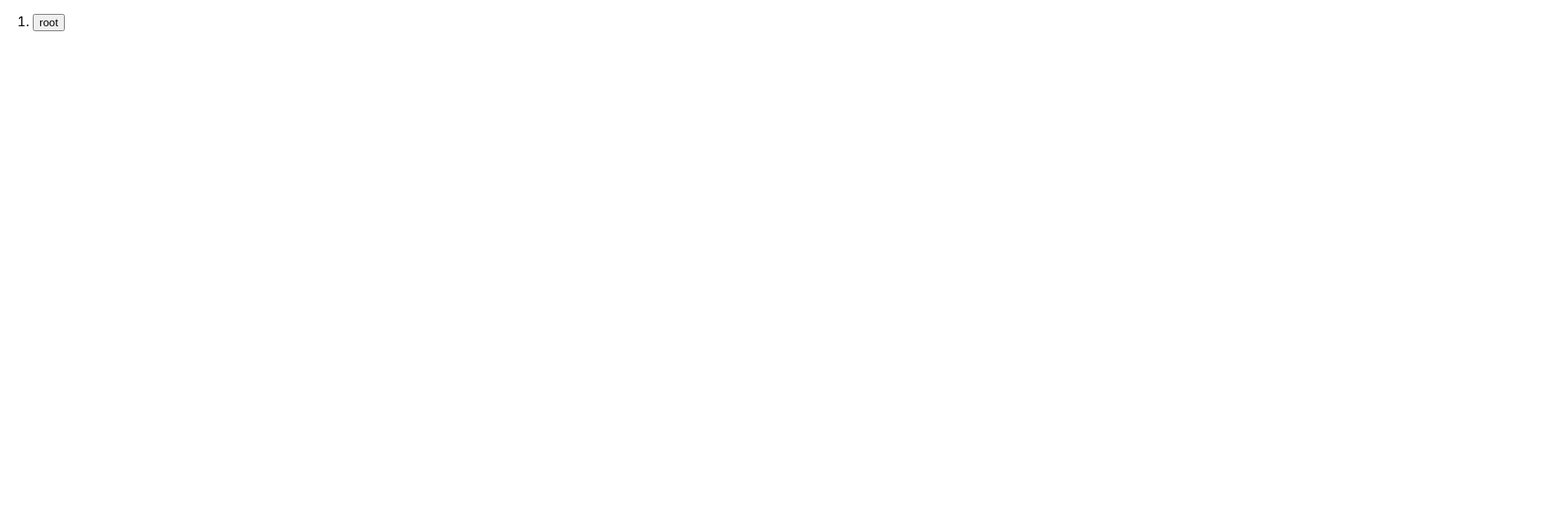
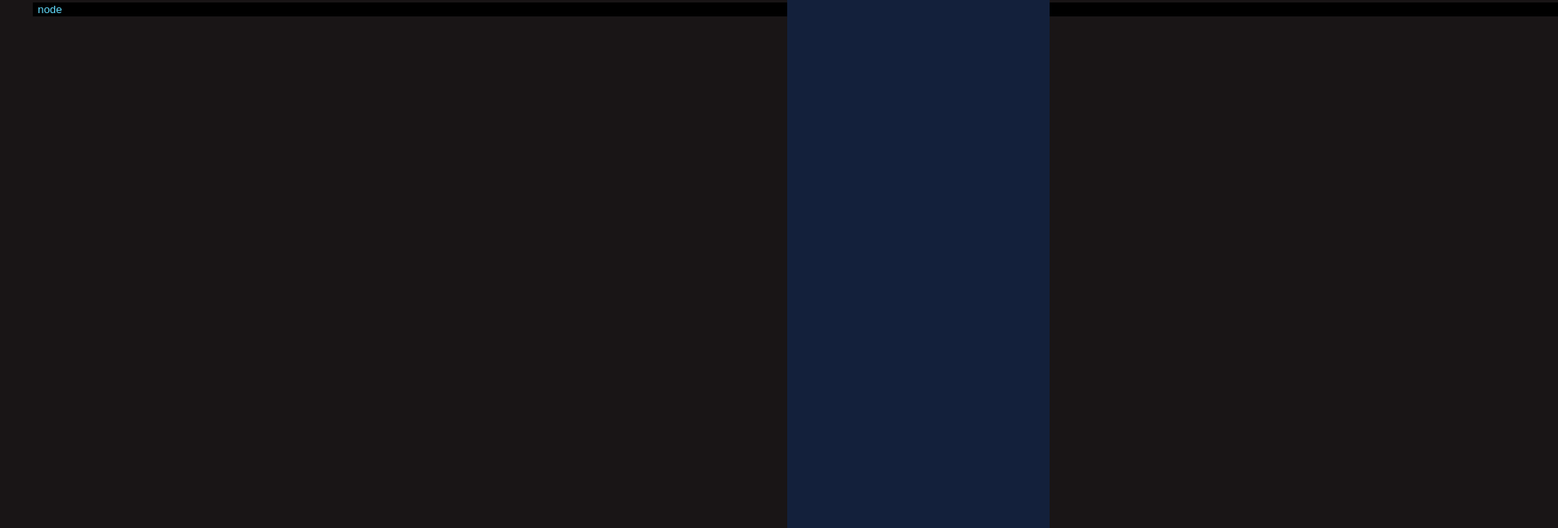
Before and after one commit to EIG520/CrashDB, a React (Create React App) app in the folder gui/crashgui/: page / in a window 1280 px wide. Shown: the top 644 px of the page at 82% size, 1900 px wide, since content can reach past the window. Built offline with nearby package versions, Linux system fonts and the light colour scheme.

Commit message:
Improve GUI

```diff
--- a/gui/crashgui/package.json
+++ b/gui/crashgui/package.json
@@ -4,9 +4,11 @@
   "private": true,
   "dependencies": {
     "cra-template": "1.2.0",
+    "net": "^1.0.2",
     "react": "^19.0.0",
     "react-dom": "^19.0.0",
-    "react-scripts": "5.0.1"
+    "react-scripts": "5.0.1",
+    "socket.io-client": "^4.8.1"
   },
   "scripts": {
     "start": "react-scripts start",
--- a/gui/crashgui/public/index.html
+++ b/gui/crashgui/public/index.html
@@ -10,34 +10,11 @@
       content="Web site created using create-react-app"
     />
     <link rel="apple-touch-icon" href="%PUBLIC_URL%/logo192.png" />
-    <!--
-      manifest.json provides metadata used when your web app is installed on a
-      user's mobile device or desktop. See https://developers.google.com/web/fundamentals/web-app-manifest/
-    -->
     <link rel="manifest" href="%PUBLIC_URL%/manifest.json" />
-    <!--
-      Notice the use of %PUBLIC_URL% in the tags above.
-      It will be replaced with the URL of the `public` folder during the build.
-      Only files inside the `public` folder can be referenced from the HTML.
-
-      Unlike "/favicon.ico" or "favicon.ico", "%PUBLIC_URL%/favicon.ico" will
-      work correctly both with client-side routing and a non-root public URL.
-      Learn how to configure a non-root public URL by running `npm run build`.
-    -->
-    <title>React App</title>
+    <title>CrashGUI</title>
   </head>
-  <body>
+  <body style="background-color:#191516;">
     <noscript>You need to enable JavaScript to run this app.</noscript>
     <div id="root"></div>
-    <!--
-      This HTML file is a template.
-      If you open it directly in the browser, you will see an empty page.
-
-      You can add webfonts, meta tags, or analytics to this file.
-      The build step will place the bundled scripts into the <body> tag.
-
-      To begin the development, run `npm start` or `yarn start`.
-      To create a production bundle, use `npm run build` or `yarn build`.
-    -->
   </body>
 </html>
--- a/gui/crashgui/src/App.css
+++ b/gui/crashgui/src/App.css
@@ -36,3 +36,47 @@
     transform: rotate(360deg);
   }
 }
+
+.sidebar {
+  position: fixed;
+  top:0;
+  right:0;
+  height: 100%;
+  width: 20em;
+  background-color: #13203b;
+}
+
+.entry {
+  width: 150%;
+  color: #61dafb;
+  background-color: black;
+  border: 0px;
+  text-align: left;
+}
+
+.entry:hover {
+  background-color: #70651d;
+}
+
+.selected {
+  width: 150%;
+  color: #61dafb;
+  background-color: rgb(180, 173, 45);
+  border: 0px;
+  text-align: left;
+}
+
+.center {
+  max-width: fit-content;
+  margin-left: 2em;
+}
+
+li {
+  padding: 0px;
+  margin: 0px;
+}
+
+ul {
+  list-style-type:none;
+  margin: 0px;
+}
--- a/gui/crashgui/src/App.js
+++ b/gui/crashgui/src/App.js
@@ -1,44 +1,84 @@
 import logo from './logo.svg';
 import './App.css';
-import { useState } from 'react';
-
+import './com';
+import { useState, useRef, useReducer, useContext, createContext } from 'react';
+import "./App.css";
 
 class TreeNode {
-    constructor(label, children) {
+    constructor(label, children, open, open_ready, path) {
         this.display = label;
         this.children = children;
+        this.open = open;
+        this.open_ready = open_ready;
+        this.selected = false;
+        this.path = path;
     }
 }
 
-const el_banana1 = new TreeNode("banana1", []);
-const el_banana2 = new TreeNode("banana2", []);
-const el_banana3 = new TreeNode("banana3", []);
-const el_bananas = new TreeNode("bananas", [el_banana1, el_banana2, el_banana3]);
-const el_apple1 = new TreeNode("apple1", []);
-const el_apple2 = new TreeNode("apple2", []);
-const el_apples = new TreeNode("apples", [el_apple1, el_apple2]);
-const el_foods = new TreeNode("foods", [el_apples, el_bananas]);
-const el_root = new TreeNode("root", [el_foods]);
+const el_root = new TreeNode("node", [], false, false, []);
 
-function Entry({ label, children }) {
-  const [open, setopen] = useState(false);
-  return (<div>
-    <button onClick = {() => setopen(!open)}>
-      {label}
+function InfoBar() {
+  const forceupdate = useContext(GeneralContext).forceupdate;
+  const eref = useContext(GeneralContext).inforef;
+  const data = useContext(GeneralContext).data;
+
+  return (
+    <div className="sidebar">
+      <div className="center">
+        <h1>{eref.current && eref.current.children[0].innerHTML}</h1>
+        {data && (data.open
+          ? <button onClick = {() => {data.open=false;forceupdate()}}>Close</button>
+          : <button onClick = {() => {data.open=true;forceupdate()}}>Open</button>
+        )}
+      </div>
+    </div>
+  )
+}
+
+function Entry({ children, root }) {
+  const ref = useRef(null);
+  const setinforef = useContext(GeneralContext).setinforef;
+  const setdata = useContext(GeneralContext).setdata;
+  const data = useContext(GeneralContext).data;
+  const forceupdate = useContext(GeneralContext).forceupdate;
+
+  if (root.open && !root.open_ready) {
+    const new_path = [...root.path, root.display];
+
+    root.children[0] = (new TreeNode(root.display + ".0", [], false, false, new_path));
+    root.children[1] = (new TreeNode(root.display + ".1", [], false, false, new_path));
+    root.children[2] = (new TreeNode(root.display + ".2", [], false, false, new_path));
+    root.open_ready = true;
+
+    forceupdate();
+  }
+
+  return (<div ref={ref}>
+    <button className={root.selected ? "selected" : "entry"} onClick = {() => {root.selected=true;data.selected=false;setinforef(ref);setdata(root)}}>
+      {root.display}
     </button>
-    <ol>{open ? children : ""}</ol>
+    <ul>{root.open && children}</ul>
   </div>);
 }
 
 function toTree(root) {
-    return (
-      <li><Entry label={root.display} children={root.children.map((entry) => toTree(entry))}/></li>
-    );
+  return (
+    <li key={root.display}><Entry root={root} children={root.children.map((entry) => toTree(entry))}/></li>
+  );
 }
 
+const GeneralContext = createContext({});
+
 function App() {
+  const [inforef, setinforef] = useState(useRef(null));
+  const [data, setdata] = useState(null);
+  const [_, forceupdate] = useReducer((x) => x+1, 0);
+
   return (
-    <ol>{toTree(el_root)}</ol>
+    <GeneralContext.Provider value={{setinforef:setinforef, setdata:setdata, forceupdate:forceupdate, inforef: inforef, data:data}}>
+      <InfoBar/>
+      <ul>{toTree(el_root)}</ul>
+    </GeneralContext.Provider>
   );
 }
 
--- /dev/null
+++ b/gui/crashgui/src/com.js
@@ -0,0 +1,6 @@
+// import { io } from "socket.io-client";
+
+// const ip = "127.0.0.1"
+// const port = "8080"
+
+// const socket = io("http://localhost:8080");
```
Also changed, not shown: 2 other files (tests, documents, lock files or other folders).
